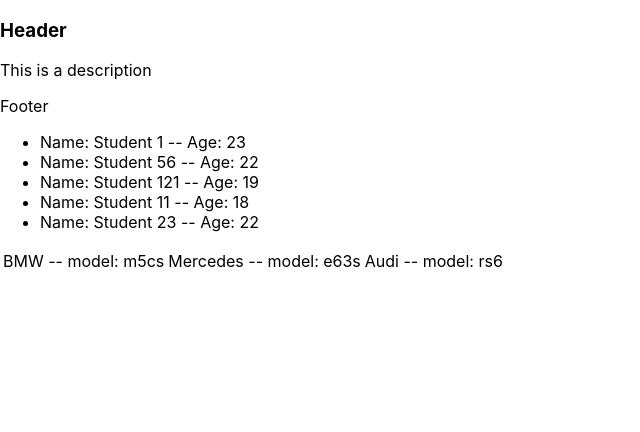
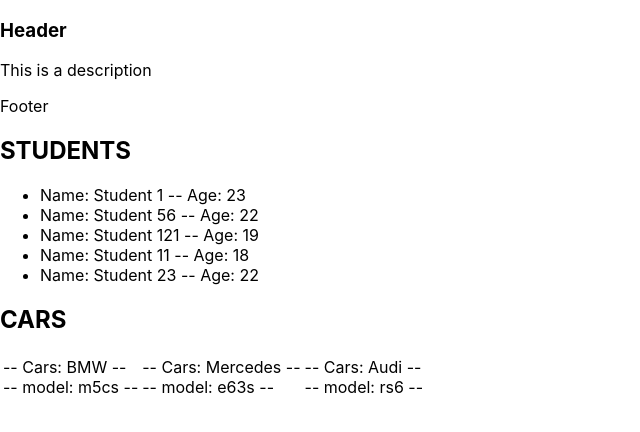
Before and after one commit to ArturLimaiko/microtasks, a React (Create React App) app: page / in a window 1280 px wide. Shown: the top 432 px of the page, without its empty margins (0-640 px from the left). Built offline with nearby package versions, Linux system fonts and the light colour scheme.

Commit message:
lesson .map() complete homework #1

```diff
--- a/src/App.tsx
+++ b/src/App.tsx
@@ -2,7 +2,7 @@ import React from 'react';
 import {Body} from './Components/Body';
 import {Footer} from './Components/Footer';
 import {Header} from './Components/Header';
-import {Cars, NewComponents} from "./Components/NewComponents";
+import {NewComponents} from "./Components/NewComponents";
 
 const students = [
     {id: 1, name: 'Student 1', age: 23},
@@ -13,9 +13,9 @@ const students = [
 ]
 
 const topCars = [
-    {manufacturer:'BMW', model:'m5cs'},
-    {manufacturer:'Mercedes', model:'e63s'},
-    {manufacturer:'Audi', model:'rs6'}
+    {manufacturer: 'BMW', model: 'm5cs'},
+    {manufacturer: 'Mercedes', model: 'e63s'},
+    {manufacturer: 'Audi', model: 'rs6'}
 ]
 
 function App() {
@@ -24,8 +24,7 @@ function App() {
             <Header HeaderTitle={'Header'}/>
             <Body description={'This is a description'}/>
             <Footer FooterTitle={'Footer'}/>
-            <NewComponents students={students}/>
-            <Cars cars={topCars}/>
+            <NewComponents students={students} cars={topCars}/>
         </div>
     );
 }
--- a/src/Components/NewComponents.tsx
+++ b/src/Components/NewComponents.tsx
@@ -6,36 +6,21 @@ type StudentsType = {
     age: number,
 }
 
-type NewComponentsType = {
-    students: StudentsType[]
-}
 
 type CarsType = {
     manufacturer: string,
     model: string
 }
 
-type TopCarsType = {
+type NewComponentsType = {
+    students: StudentsType[]
     cars: CarsType[]
 }
 
-
-export const Cars = ({cars}: TopCarsType) => {
+export const NewComponents = ({students, cars}: NewComponentsType) => {
     return (
-        <table>
-            <tr>
-                {cars.map((cars, index) => (
-                    <td key={index}>
-                        {cars.manufacturer} -- model: {cars.model}
-                    </td>
-                ))}
-            </tr>
-        </table>
-    )
-}
-
-export const NewComponents = ({students}: NewComponentsType) => {
-    return (
+        <>
+            <h2> STUDENTS </h2>
             <ul>
                 {students.map(student => (
                     <div key={student.id}>
@@ -43,5 +28,20 @@ export const NewComponents = ({students}: NewComponentsType) => {
                     </div>
                 ))}
             </ul>
-    );
+
+            <h2> CARS </h2>
+            <table>
+                <tr>
+                    {cars.map((cars, index) => (
+                        <td key={index}>
+                            <div>-- Cars: {cars.manufacturer} --</div>
+                            <div>-- model: {cars.model} --</div>
+                        </td>
+                    ))}
+                </tr>
+            </table>
+        </>
+
+    )
+        ;
 };
```
Lines whose indentation alone changed are shown as unchanged.
